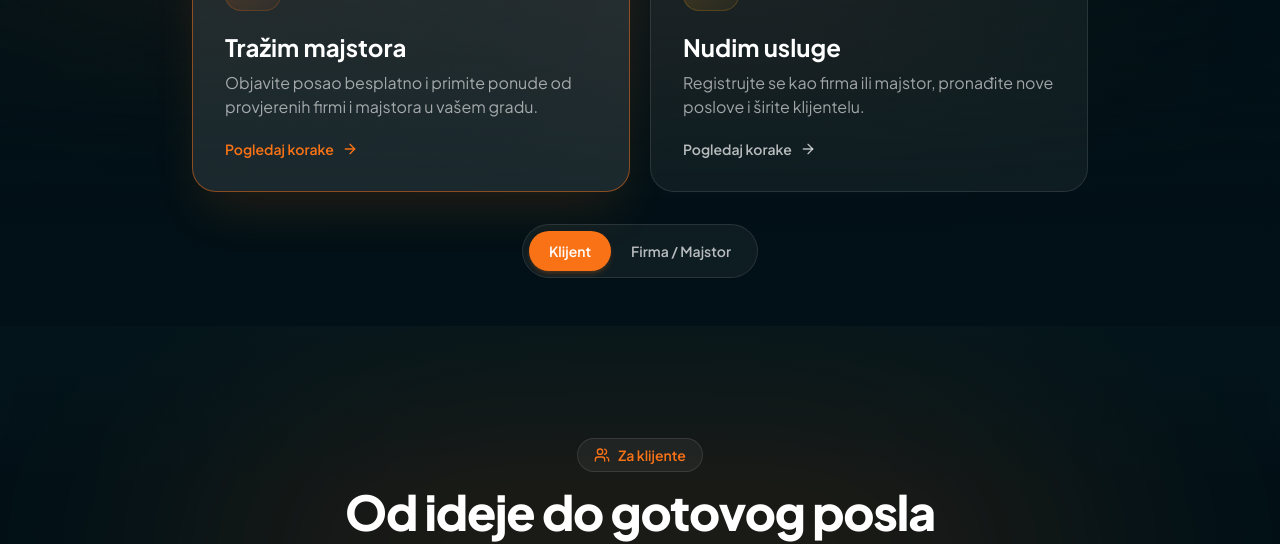
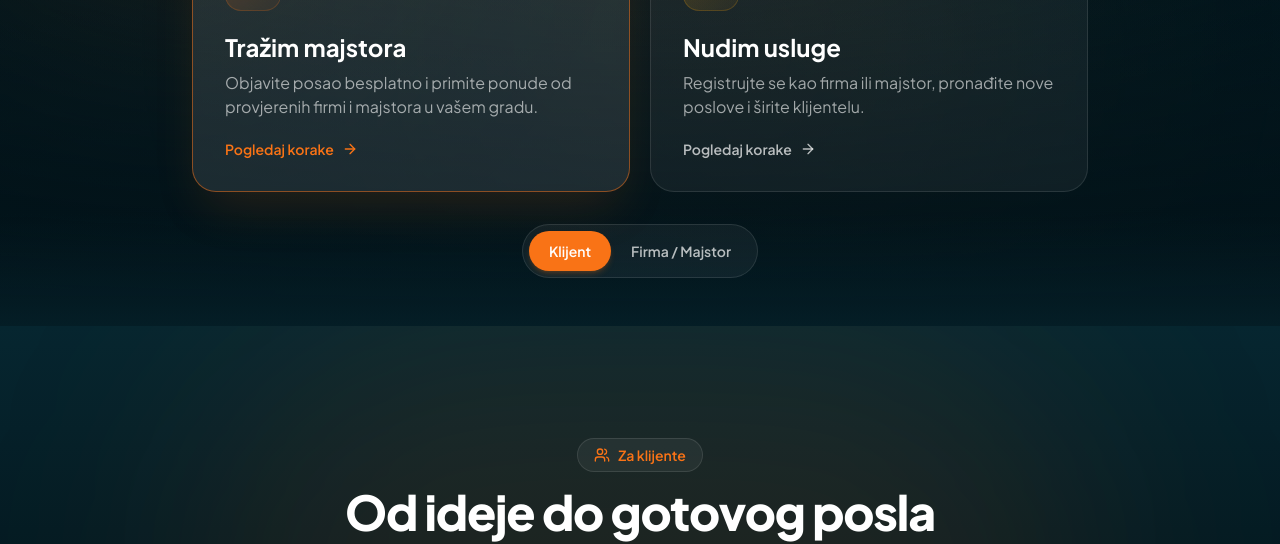
Before and after one commit to ocjenime/zaposli.ba, a Next.js app: page /kako-funkcionise in a window 1280 px wide. Shown: the part 588-1132 px from the top of the page. Built offline with nearby package versions, Linux system fonts and the light colour scheme; no server answers.

Commit message:
fix: continuous gradient flow between hero and steps on /kako-funkcionise

```diff
--- a/app/kako-funkcionise/HowItWorksContent.tsx
+++ b/app/kako-funkcionise/HowItWorksContent.tsx
@@ -135,11 +135,8 @@ export default function HowItWorksContent() {
       <main className="flex-grow">
         {/* Animated Higgsfield hero with role selector */}
         <section className="relative min-h-[840px] lg:min-h-[900px] flex flex-col overflow-hidden">
-          {/* Abstract animated background - single dark base for seamless transitions */}
-          <div className="absolute inset-0 bg-ink" />
-
-          {/* Subtle radial depth gradient */}
-          <div className="absolute inset-0 bg-[radial-gradient(ellipse_at_50%_0%,rgba(6,38,48,0.6),transparent_60%)]" />
+          {/* Abstract animated background - gradient flows into the steps section */}
+          <div className="absolute inset-0 bg-gradient-to-b from-ink via-ink-900 to-ink-800" />
 
           {/* Subtle mesh/noise pattern */}
           <div className="absolute inset-0 opacity-[0.07] bg-[radial-gradient(circle_at_30%_30%,rgba(249,115,22,0.5),transparent_35%),radial-gradient(circle_at_70%_70%,rgba(251,191,36,0.4),transparent_35%),radial-gradient(circle_at_50%_50%,rgba(255,255,255,0.2),transparent_40%)]" />
@@ -294,20 +291,17 @@ export default function HowItWorksContent() {
             </div>
           </div>
 
-          {/* Long soft fade for seamless transition to next section */}
-          <div className="absolute bottom-0 left-0 right-0 h-48 md:h-64 bg-gradient-to-t from-ink via-ink/80 to-transparent z-10" />
+          {/* Soft bottom glow that melts into the steps section */}
+          <div className="absolute bottom-0 left-0 right-0 h-40 md:h-56 bg-gradient-to-t from-ink-800/60 via-transparent to-transparent z-10" />
         </section>
 
-        {/* Steps */}
+        {/* Steps - continues hero gradient and flows into Benefits */}
         <section
           ref={stepsRef}
           id="koraci"
-          className="relative py-20 md:py-28 overflow-hidden bg-ink"
+          className="relative py-20 md:py-28 overflow-hidden bg-gradient-to-b from-ink-800 via-ink-950 to-cloud"
         >
           <div className="absolute top-0 left-1/2 -translate-x-1/2 w-[900px] h-[500px] bg-brand-orange/10 rounded-full blur-[120px]" />
-
-          {/* Soft top glow that blends with hero fade */}
-          <div className="absolute top-0 left-0 right-0 h-40 bg-gradient-to-b from-ink-900/50 to-transparent" />
 
           <div className="relative mx-auto max-w-6xl px-4 sm:px-6 lg:px-8">
             <div className="text-center max-w-2xl mx-auto mb-16">
```
